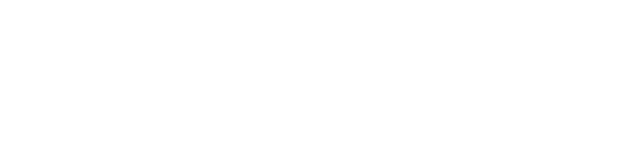
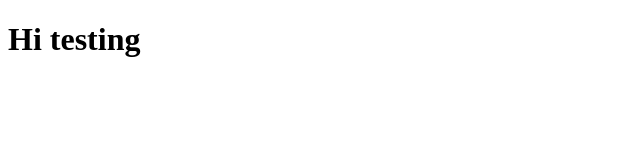
Before and after one commit to KP-Tim/odin-s-project, a plain HTML site: page index.html in a window 1280 px wide. Shown: the whole page, without its empty margins (0-640 px from the left). Drawn offline with Linux system fonts and the light colour scheme.

Commit message:
second commit for index.html

```diff
--- a/index.html
+++ b/index.html
@@ -5,5 +5,7 @@
     <meta name="viewport" content="width=device-width, initial-scale=1.0" />
     <title>Odin's Project</title>
   </head>
-  <body></body>
+  <body>
+    <h1>Hi testing</h1>
+  </body>
 </html>
```
